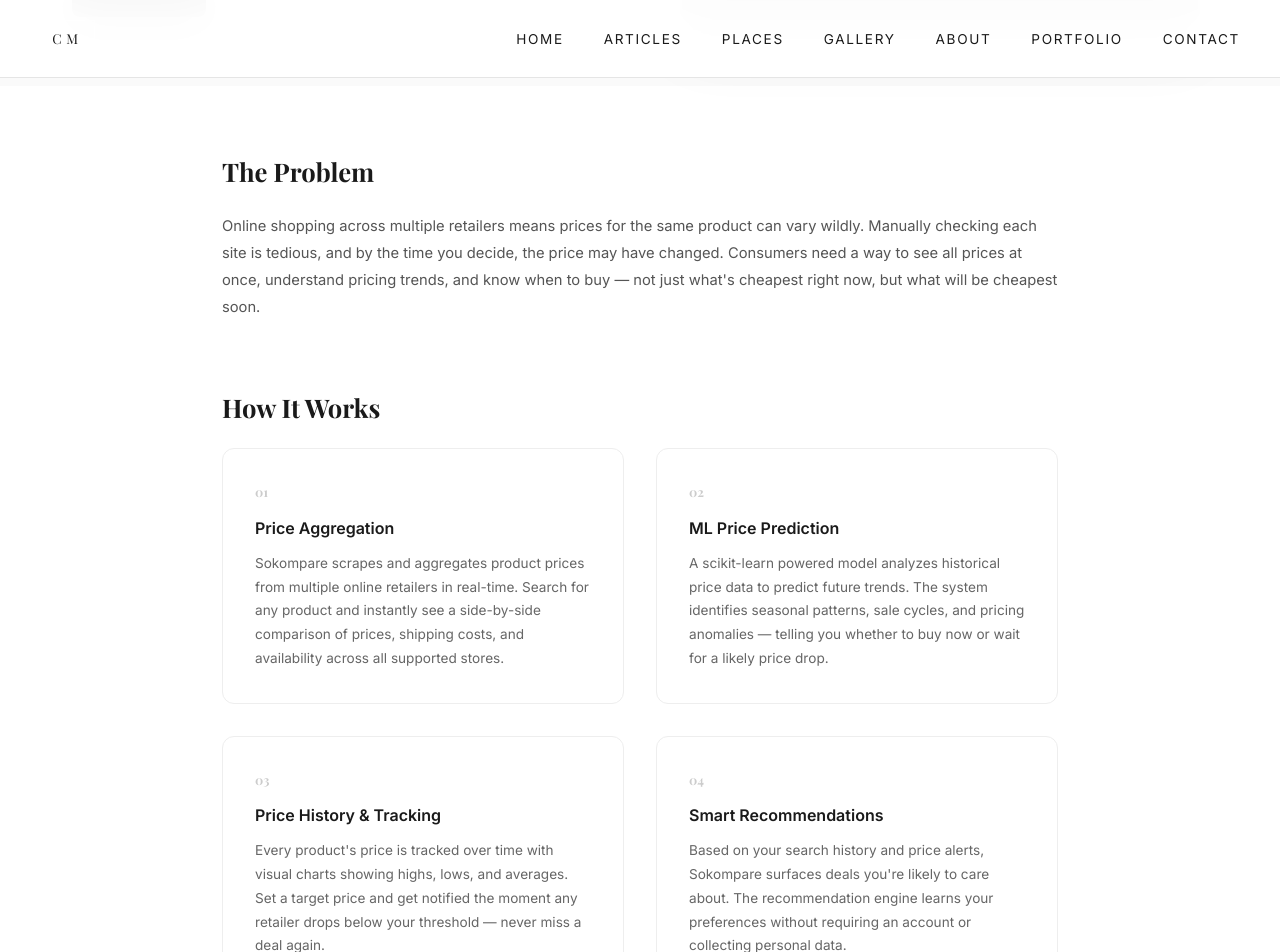
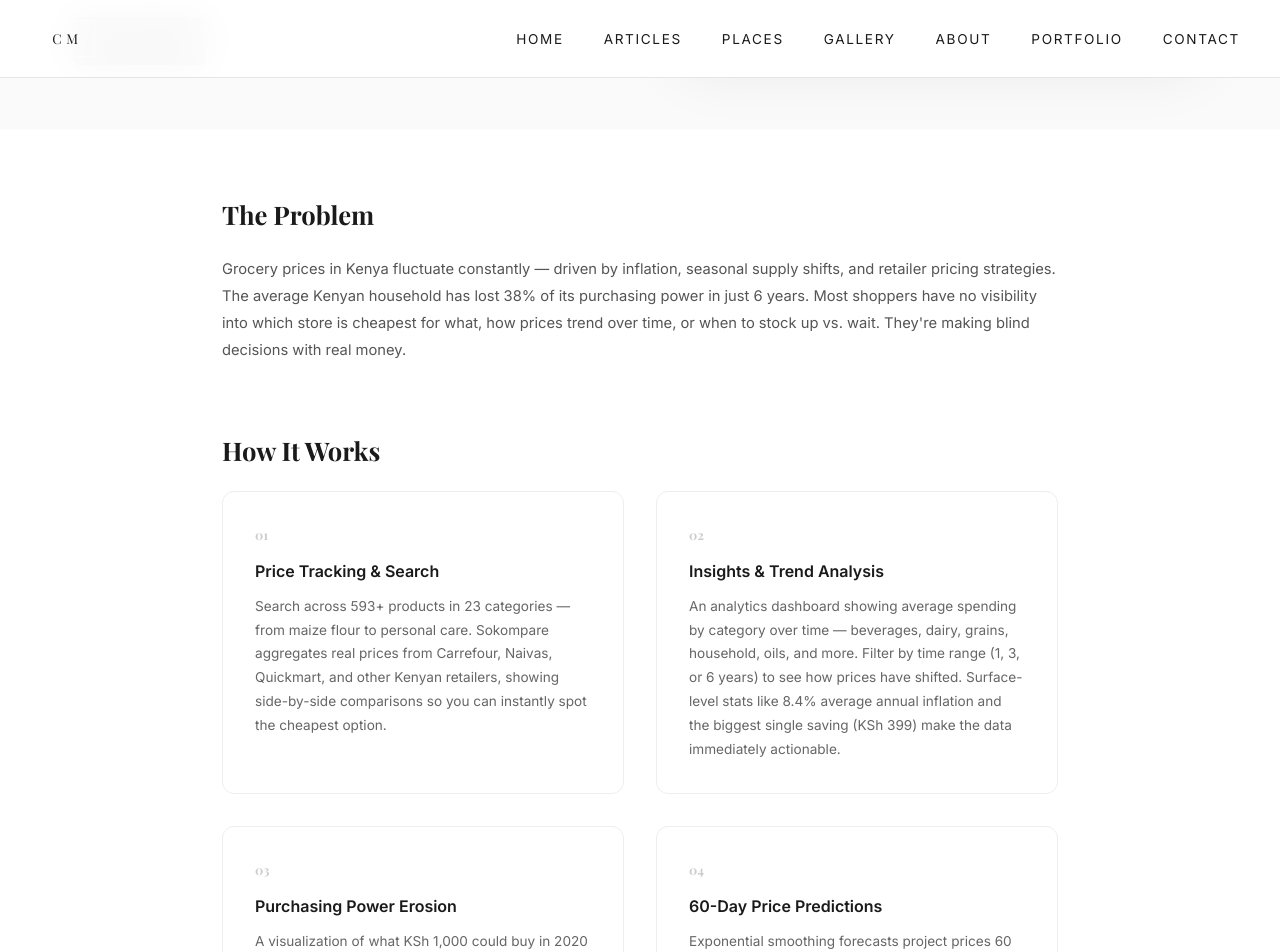
Before and after one commit to carolinemusyoka/carolinemusyoka.github.io, a Jekyll site: the page built from _pages/projects/sokompare.html, in a window 1280 px wide and 1400 px high, scrolled down 462 px. Shown: the top 952 px of the window. Built offline with Jekyll 4.4.1, drawn with Linux system fonts in a browser that asks for light colours; some web fonts are replaced; some of the changed text lies outside the part shown; grey boxes are pictures that could not be loaded.

Commit message:
update sokompare details

```diff
--- a/_pages/portfolio.html
+++ b/_pages/portfolio.html
@@ -329,10 +329,10 @@ body_class: portfolio-page
       </div>
       <div class="pf-project-info">
         <span class="pf-project-tag">WEB APP</span>
-        <h3 class="pf-project-title">Sokompare — ML-powered price comparison.</h3>
-        <p class="pf-project-desc">A smart price comparison platform that aggregates product prices across multiple online retailers and uses Python-powered machine learning to predict price trends. Helps users find the best deals, track price history, and get notified when prices drop.</p>
+        <h3 class="pf-project-title">Sokompare — Kenya grocery price intelligence.</h3>
+        <p class="pf-project-desc">Deep analytics on Kenyan grocery pricing trends, inflation impact, and smart shopping strategies — powered by real market data. Tracks 593+ products across 23 categories from major retailers, forecasts prices 60 days out, and optimizes your shopping basket to save you the most money.</p>
         <div class="pf-project-tech">
-          <span>Python</span><span>scikit-learn</span><span>React</span><span>Next.js</span><span>Vercel</span><span>REST API</span>
+          <span>React</span><span>Next.js</span><span>Python</span><span>Recharts</span><span>D3</span><span>Vercel</span>
         </div>
         <div class="pf-project-links">
           <a href="https://sokompare.vercel.app/" target="_blank" rel="noopener" class="pf-project-cta">
--- a/_pages/projects/sokompare.html
+++ b/_pages/projects/sokompare.html
@@ -1,6 +1,6 @@
 ---
 layout: default
-title: "Sokompare — ML-Powered Price Comparison"
+title: "Sokompare — Kenya Grocery Price Intelligence"
 permalink: /projects/sokompare/
 body_class: portfolio-page project-detail-page
 ---
@@ -15,11 +15,12 @@ body_class: portfolio-page project-detail-page
       <div class="pd-hero-text">
         <span class="pd-tag">WEB APP</span>
         <h1 class="pd-title">Sokompare</h1>
-        <p class="pd-subtitle">ML-powered price comparison platform.</p>
+        <p class="pd-subtitle">Kenya grocery price intelligence &amp; smart shopping.</p>
         <p class="pd-description">
-          A smart price comparison platform that aggregates product prices across multiple online retailers and uses
-          Python-powered machine learning to predict price trends. Helps users find the best deals, track price history,
-          and get notified when prices drop.
+          Deep analytics on Kenyan grocery pricing trends, inflation impact, and smart shopping strategies — powered
+          by real market data. Sokompare tracks 593+ products across 23 categories from major retailers like Carrefour,
+          Naivas, and Quickmart. It forecasts prices 60 days out, shows how your purchasing power has eroded over time,
+          and optimizes your shopping basket to save you the most money.
         </p>
         <div class="pd-actions">
           <a href="https://sokompare.vercel.app/" target="_blank" rel="noopener" class="pd-btn pd-btn-primary">
@@ -37,16 +38,7 @@ body_class: portfolio-page project-detail-page
             <div class="pd-browser-url">sokompare.vercel.app</div>
           </div>
           <div class="pd-browser-screen">
-            <img src="{{ '/assets/images/sokompare-hero.png' | relative_url }}" alt="Sokompare website screenshot" onerror="this.style.display='none'; this.parentElement.classList.add('pd-placeholder-active');">
-            <div class="pd-browser-placeholder">
-              <svg viewBox="0 0 80 48" fill="none" xmlns="http://www.w3.org/2000/svg">
-                <path d="M12 36L24 22L32 28L48 14L68 22" stroke="#999" stroke-width="2" stroke-linecap="round" stroke-linejoin="round"/>
-                <circle cx="24" cy="22" r="3" fill="#999" opacity="0.3"/>
-                <circle cx="48" cy="14" r="3" fill="#999" opacity="0.3"/>
-                <circle cx="68" cy="22" r="3" fill="#999" opacity="0.3"/>
-              </svg>
-              <span>Sokompare</span>
-            </div>
+            <img src="{{ '/assets/images/soko_home.png' | relative_url }}" alt="Sokompare homepage">
           </div>
         </div>
       </div>
@@ -59,7 +51,7 @@ body_class: portfolio-page project-detail-page
 
     <div class="pd-section">
       <h2 class="pd-section-title">The Problem</h2>
-      <p>Online shopping across multiple retailers means prices for the same product can vary wildly. Manually checking each site is tedious, and by the time you decide, the price may have changed. Consumers need a way to see all prices at once, understand pricing trends, and know when to buy — not just what's cheapest right now, but what will be cheapest soon.</p>
+      <p>Grocery prices in Kenya fluctuate constantly — driven by inflation, seasonal supply shifts, and retailer pricing strategies. The average Kenyan household has lost 38% of its purchasing power in just 6 years. Most shoppers have no visibility into which store is cheapest for what, how prices trend over time, or when to stock up vs. wait. They're making blind decisions with real money.</p>
     </div>
 
     <div class="pd-section">
@@ -67,23 +59,33 @@ body_class: portfolio-page project-detail-page
       <div class="pd-features">
         <div class="pd-feature">
           <div class="pd-feature-num">01</div>
-          <h3>Price Aggregation</h3>
-          <p>Sokompare scrapes and aggregates product prices from multiple online retailers in real-time. Search for any product and instantly see a side-by-side comparison of prices, shipping costs, and availability across all supported stores.</p>
+          <h3>Price Tracking &amp; Search</h3>
+          <p>Search across 593+ products in 23 categories — from maize flour to personal care. Sokompare aggregates real prices from Carrefour, Naivas, Quickmart, and other Kenyan retailers, showing side-by-side comparisons so you can instantly spot the cheapest option.</p>
         </div>
         <div class="pd-feature">
           <div class="pd-feature-num">02</div>
-          <h3>ML Price Prediction</h3>
-          <p>A scikit-learn powered model analyzes historical price data to predict future trends. The system identifies seasonal patterns, sale cycles, and pricing anomalies — telling you whether to buy now or wait for a likely price drop.</p>
+          <h3>Insights &amp; Trend Analysis</h3>
+          <p>An analytics dashboard showing average spending by category over time — beverages, dairy, grains, household, oils, and more. Filter by time range (1, 3, or 6 years) to see how prices have shifted. Surface-level stats like 8.4% average annual inflation and the biggest single saving (KSh 399) make the data immediately actionable.</p>
         </div>
         <div class="pd-feature">
           <div class="pd-feature-num">03</div>
-          <h3>Price History &amp; Tracking</h3>
-          <p>Every product's price is tracked over time with visual charts showing highs, lows, and averages. Set a target price and get notified the moment any retailer drops below your threshold — never miss a deal again.</p>
+          <h3>Purchasing Power Erosion</h3>
+          <p>A visualization of what KSh 1,000 could buy in 2020 vs. 2026. The answer is sobering: 38% purchasing power lost. The tool breaks it down to specific items — showing exactly how many units of maize flour or milk your money gets you today compared to before.</p>
         </div>
         <div class="pd-feature">
           <div class="pd-feature-num">04</div>
-          <h3>Smart Recommendations</h3>
-          <p>Based on your search history and price alerts, Sokompare surfaces deals you're likely to care about. The recommendation engine learns your preferences without requiring an account or collecting personal data.</p>
+          <h3>60-Day Price Predictions</h3>
+          <p>Exponential smoothing forecasts project prices 60 days into the future with confidence bands. See which products are trending up or down, which are losing demand, and whether to buy now or wait — backed by historical data, not guesswork.</p>
+        </div>
+        <div class="pd-feature">
+          <div class="pd-feature-num">05</div>
+          <h3>Category &times; Store Heatmap</h3>
+          <p>A color-coded heatmap showing price competitiveness by category and store. Green means cheapest, red means most expensive. At a glance, you know where to buy dairy, where to buy grains, and which store to avoid for household goods.</p>
+        </div>
+        <div class="pd-feature">
+          <div class="pd-feature-num">06</div>
+          <h3>Smart Basket Optimizer</h3>
+          <p>Build your weekly shopping list and Sokompare tells you exactly which items to buy from which store for maximum savings. It splits your basket across retailers intelligently — factoring in prices, availability, and the practical trade-off of visiting multiple stores.</p>
         </div>
       </div>
     </div>
@@ -98,8 +100,7 @@ body_class: portfolio-page project-detail-page
               <div class="pd-browser-url">sokompare.vercel.app</div>
             </div>
             <div class="pd-browser-screen">
-              <img src="{{ '/assets/images/sokompare-1.png' | relative_url }}" alt="Sokompare homepage" onerror="this.style.display='none'; this.parentElement.classList.add('pd-placeholder-active');">
-              <div class="pd-browser-placeholder"><span>Homepage</span></div>
+              <img src="{{ '/assets/images/soko_home.png' | relative_url }}" alt="Sokompare homepage">
             </div>
           </div>
           <p class="pd-screenshot-label">Homepage</p>
@@ -111,8 +112,7 @@ body_class: portfolio-page project-detail-page
               <div class="pd-browser-url">sokompare.vercel.app/search</div>
             </div>
             <div class="pd-browser-screen">
-              <img src="{{ '/assets/images/sokompare-2.png' | relative_url }}" alt="Sokompare search" onerror="this.style.display='none'; this.parentElement.classList.add('pd-placeholder-active');">
-              <div class="pd-browser-placeholder"><span>Search</span></div>
+              <img src="{{ '/assets/images/soko_search.png' | relative_url }}" alt="Sokompare search">
             </div>
           </div>
           <p class="pd-screenshot-label">Product Search</p>
@@ -121,66 +121,115 @@ body_class: portfolio-page project-detail-page
           <div class="pd-browser-frame pd-frame-sm">
             <div class="pd-browser-bar">
               <div class="pd-browser-dots"><span></span><span></span><span></span></div>
-              <div class="pd-browser-url">sokompare.vercel.app/compare</div>
+              <div class="pd-browser-url">sokompare.vercel.app/products</div>
             </div>
             <div class="pd-browser-screen">
-              <img src="{{ '/assets/images/sokompare-3.png' | relative_url }}" alt="Sokompare comparison" onerror="this.style.display='none'; this.parentElement.classList.add('pd-placeholder-active');">
-              <div class="pd-browser-placeholder"><span>Compare</span></div>
+              <img src="{{ '/assets/images/soko_products.png' | relative_url }}" alt="Sokompare products">
             </div>
           </div>
-          <p class="pd-screenshot-label">Price Comparison</p>
+          <p class="pd-screenshot-label">Products</p>
         </div>
         <div class="pd-screenshot-browser">
           <div class="pd-browser-frame pd-frame-sm">
             <div class="pd-browser-bar">
               <div class="pd-browser-dots"><span></span><span></span><span></span></div>
-              <div class="pd-browser-url">sokompare.vercel.app/product/123</div>
+              <div class="pd-browser-url">sokompare.vercel.app/insights</div>
             </div>
             <div class="pd-browser-screen">
-              <img src="{{ '/assets/images/sokompare-4.png' | relative_url }}" alt="Sokompare product detail" onerror="this.style.display='none'; this.parentElement.classList.add('pd-placeholder-active');">
-              <div class="pd-browser-placeholder"><span>Product</span></div>
+              <img src="{{ '/assets/images/soko_insights.png' | relative_url }}" alt="Sokompare insights">
             </div>
           </div>
-          <p class="pd-screenshot-label">Product Detail</p>
+          <p class="pd-screenshot-label">Insights</p>
         </div>
         <div class="pd-screenshot-browser">
           <div class="pd-browser-frame pd-frame-sm">
             <div class="pd-browser-bar">
               <div class="pd-browser-dots"><span></span><span></span><span></span></div>
-              <div class="pd-browser-url">sokompare.vercel.app/trends</div>
+              <div class="pd-browser-url">sokompare.vercel.app/insights</div>
             </div>
             <div class="pd-browser-screen">
-              <img src="{{ '/assets/images/sokompare-5.png' | relative_url }}" alt="Sokompare trends" onerror="this.style.display='none'; this.parentElement.classList.add('pd-placeholder-active');">
-              <div class="pd-browser-placeholder"><span>Trends</span></div>
+              <img src="{{ '/assets/images/soko_purchasing_power.png' | relative_url }}" alt="Sokompare purchasing power">
             </div>
           </div>
-          <p class="pd-screenshot-label">Price Trends</p>
+          <p class="pd-screenshot-label">Purchasing Power</p>
         </div>
         <div class="pd-screenshot-browser">
           <div class="pd-browser-frame pd-frame-sm">
             <div class="pd-browser-bar">
               <div class="pd-browser-dots"><span></span><span></span><span></span></div>
-              <div class="pd-browser-url">sokompare.vercel.app/alerts</div>
+              <div class="pd-browser-url">sokompare.vercel.app/insights</div>
             </div>
             <div class="pd-browser-screen">
-              <img src="{{ '/assets/images/sokompare-6.png' | relative_url }}" alt="Sokompare alerts" onerror="this.style.display='none'; this.parentElement.classList.add('pd-placeholder-active');">
-              <div class="pd-browser-placeholder"><span>Alerts</span></div>
+              <img src="{{ '/assets/images/soko_category_heatmap.png' | relative_url }}" alt="Sokompare category heatmap">
             </div>
           </div>
-          <p class="pd-screenshot-label">Price Alerts</p>
+          <p class="pd-screenshot-label">Category Heatmap</p>
         </div>
         <div class="pd-screenshot-browser">
           <div class="pd-browser-frame pd-frame-sm">
             <div class="pd-browser-bar">
               <div class="pd-browser-dots"><span></span><span></span><span></span></div>
-              <div class="pd-browser-url">sokompare.vercel.app/deals</div>
+              <div class="pd-browser-url">sokompare.vercel.app/basket</div>
             </div>
             <div class="pd-browser-screen">
-              <img src="{{ '/assets/images/sokompare-7.png' | relative_url }}" alt="Sokompare deals" onerror="this.style.display='none'; this.parentElement.classList.add('pd-placeholder-active');">
-              <div class="pd-browser-placeholder"><span>Deals</span></div>
+              <img src="{{ '/assets/images/soko_basket.png' | relative_url }}" alt="Sokompare basket">
             </div>
           </div>
-          <p class="pd-screenshot-label">Top Deals</p>
+          <p class="pd-screenshot-label">Basket</p>
+        </div>
+        <div class="pd-screenshot-browser">
+          <div class="pd-browser-frame pd-frame-sm">
+            <div class="pd-browser-bar">
+              <div class="pd-browser-dots"><span></span><span></span><span></span></div>
+              <div class="pd-browser-url">sokompare.vercel.app/basket</div>
+            </div>
+            <div class="pd-browser-screen">
+              <img src="{{ '/assets/images/soko_basket_optimizer.png' | relative_url }}" alt="Sokompare basket optimizer">
+            </div>
+          </div>
+          <p class="pd-screenshot-label">Basket Optimizer</p>
+        </div>
+        <div class="pd-screenshot-browser">
+          <div class="pd-browser-frame pd-frame-sm">
+            <div class="pd-browser-bar">
+              <div class="pd-browser-dots"><span></span><span></span><span></span></div>
+              <div class="pd-browser-url">sokompare.vercel.app/blog</div>
+            </div>
+            <div class="pd-browser-screen">
+              <img src="{{ '/assets/images/soko_blog.png' | relative_url }}" alt="Sokompare blog">
+            </div>
+          </div>
+          <p class="pd-screenshot-label">Blog</p>
+        </div>
+      </div>
+    </div>
+
+    <div class="pd-section">
+      <h2 class="pd-section-title">Key Numbers</h2>
+      <div class="pd-tech-grid">
+        <div class="pd-tech-item">
+          <h4>Products Tracked</h4>
+          <p>593+</p>
+        </div>
+        <div class="pd-tech-item">
+          <h4>Categories</h4>
+          <p>23</p>
+        </div>
+        <div class="pd-tech-item">
+          <h4>Avg. Annual Inflation</h4>
+          <p>8.4%</p>
+        </div>
+        <div class="pd-tech-item">
+          <h4>Purchasing Power Lost</h4>
+          <p>38% in 6 years</p>
+        </div>
+        <div class="pd-tech-item">
+          <h4>Biggest Single Saving</h4>
+          <p>KSh 399</p>
+        </div>
+        <div class="pd-tech-item">
+          <h4>Cheapest Store Overall</h4>
+          <p>Carrefour</p>
         </div>
       </div>
     </div>
@@ -193,31 +242,31 @@ body_class: portfolio-page project-detail-page
           <p>React, Next.js</p>
         </div>
         <div class="pd-tech-item">
-          <h4>ML</h4>
-          <p>Python, scikit-learn</p>
+          <h4>ML &amp; Forecasting</h4>
+          <p>Python, scikit-learn, Exponential Smoothing</p>
         </div>
         <div class="pd-tech-item">
-          <h4>API</h4>
-          <p>REST API, Web Scraping</p>
+          <h4>Data Pipeline</h4>
+          <p>Web Scraping, REST API</p>
+        </div>
+        <div class="pd-tech-item">
+          <h4>Visualization</h4>
+          <p>Recharts, D3 Heatmaps</p>
         </div>
         <div class="pd-tech-item">
           <h4>Hosting</h4>
           <p>Vercel</p>
         </div>
         <div class="pd-tech-item">
-          <h4>Data</h4>
-          <p>Price Aggregation Pipeline</p>
-        </div>
-        <div class="pd-tech-item">
-          <h4>Visualization</h4>
-          <p>Chart.js, Recharts</p>
+          <h4>Analytics</h4>
+          <p>Inflation Modeling, Basket Optimization</p>
         </div>
       </div>
     </div>
 
     <div class="pd-cta-section">
       <h2>Try Sokompare</h2>
-      <p>Find the best deals — visit the live site.</p>
+      <p>See where your money really goes — explore the live site.</p>
       <a href="https://sokompare.vercel.app/" target="_blank" rel="noopener" class="pd-btn pd-btn-primary">
         View Live
         <svg width="14" height="14" viewBox="0 0 24 24" fill="none" stroke="currentColor" stroke-width="2.5"><path d="M7 17L17 7"/><path d="M7 7h10v10"/></svg>
```
Also changed, not shown: assets/images/soko_basket.png (added), assets/images/soko_basket_optimizer.png (added), assets/images/soko_category_heatmap.png (added), assets/images/soko_home.png (added), assets/images/soko_insights.png (added), assets/images/soko_products.png (added), assets/images/soko_purchasing_power.png (added), assets/images/soko_search.png (added), 1 other file.
